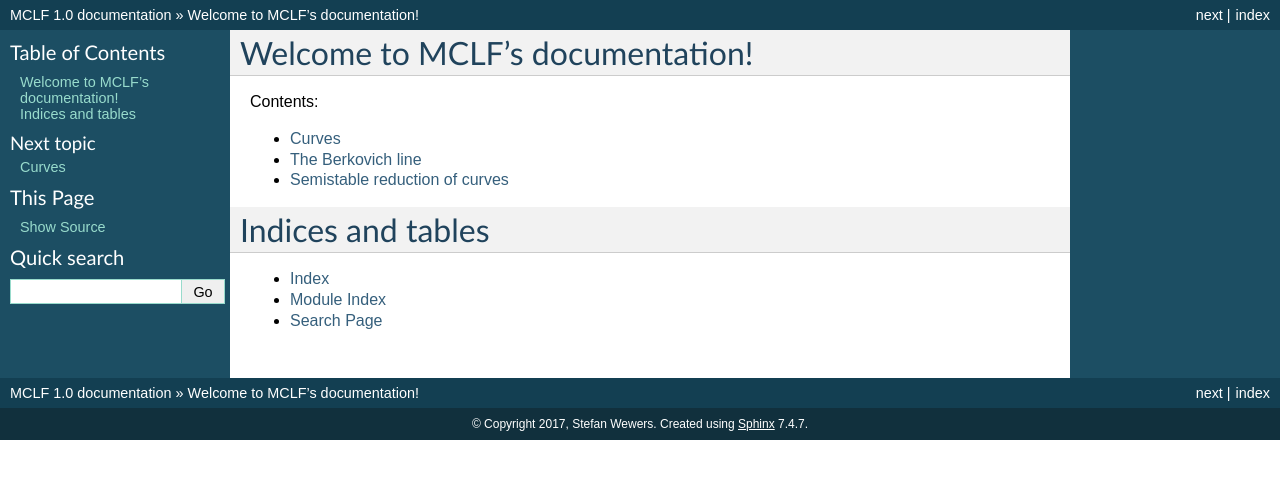
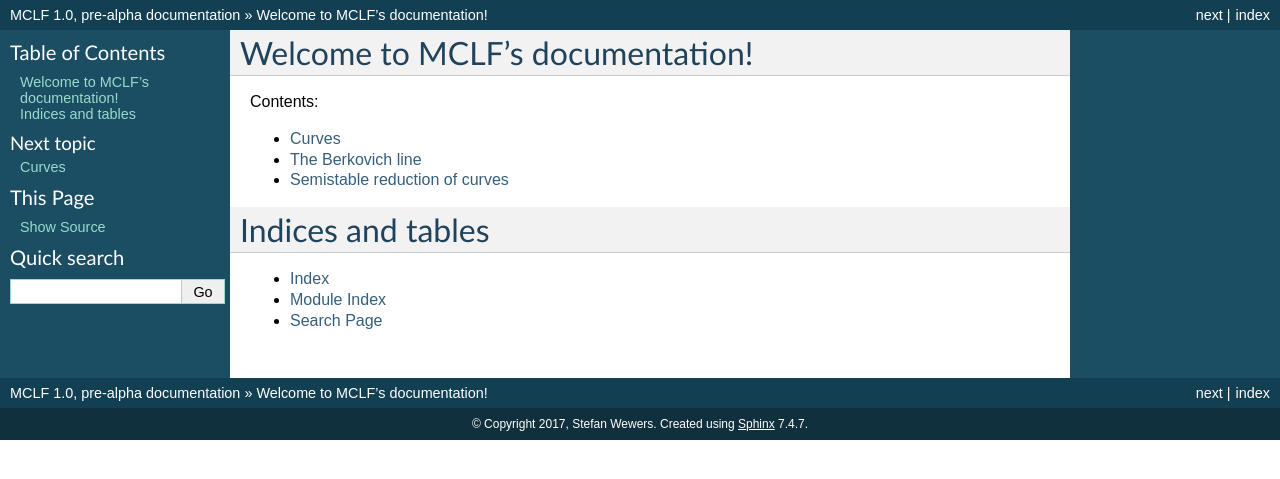
Before and after one commit to MCLF/mclf, a Sphinx documentation site: the page built from docs/index.rst, in a window 1280 px wide. Shown: the top 479 px of the page. Built offline with Sphinx 7.4.7, drawn with Linux system fonts in a browser that asks for light colours; pages that are not in the unit, such as notebooks, are missing from menus.

Commit message:
version now called 1.0 pre-alpha in documentation

```diff
--- a/docs/conf.py
+++ b/docs/conf.py
@@ -59,7 +59,7 @@ copyright = u'2017, Stefan Wewers'
 # The short X.Y version.
 version = '1.0'
 # The full version, including alpha/beta/rc tags.
-release = '1.0'
+release = '1.0, pre-alpha'
 
 # The language for content autogenerated by Sphinx. Refer to documentation
 # for a list of supported languages.
```
